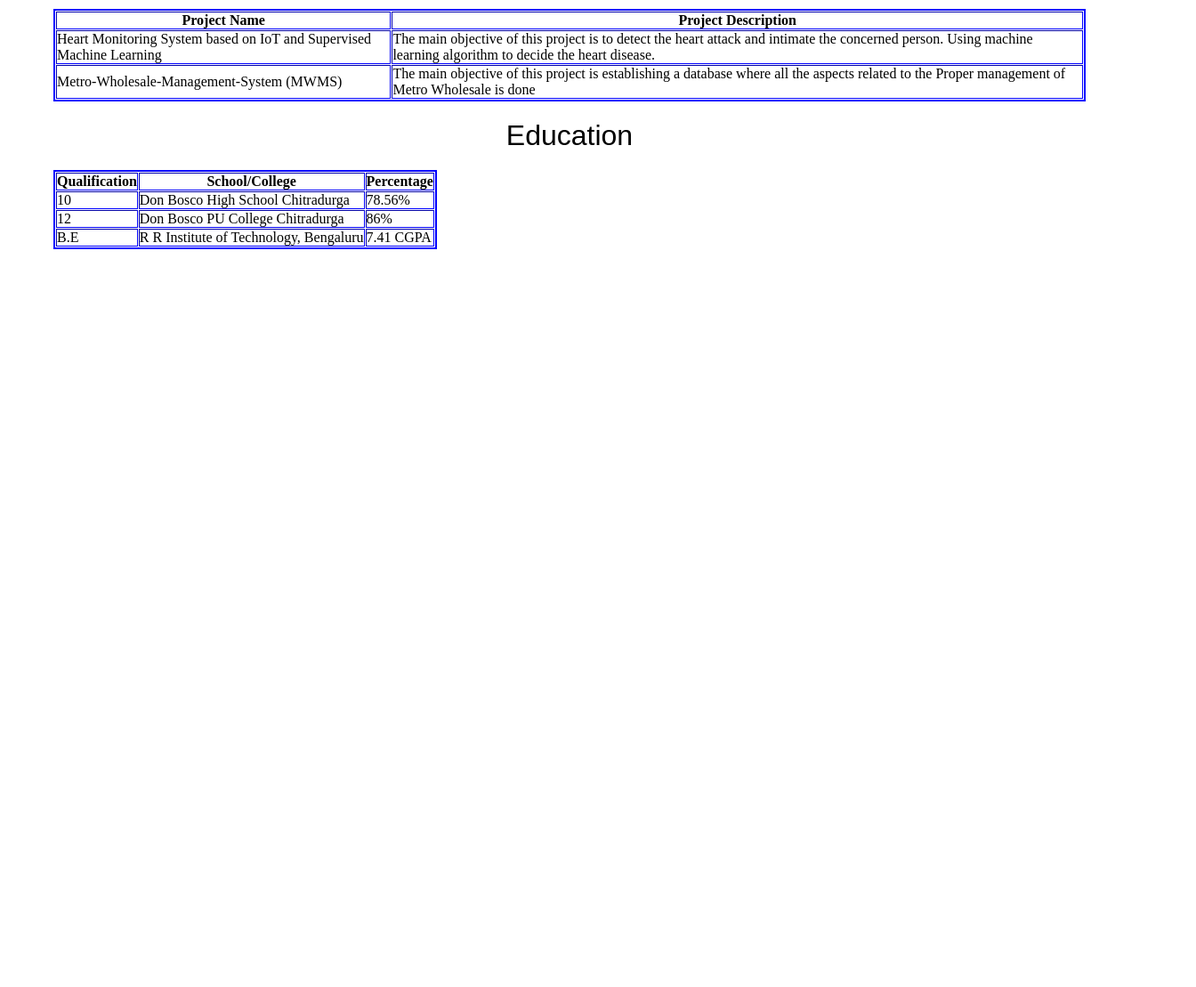
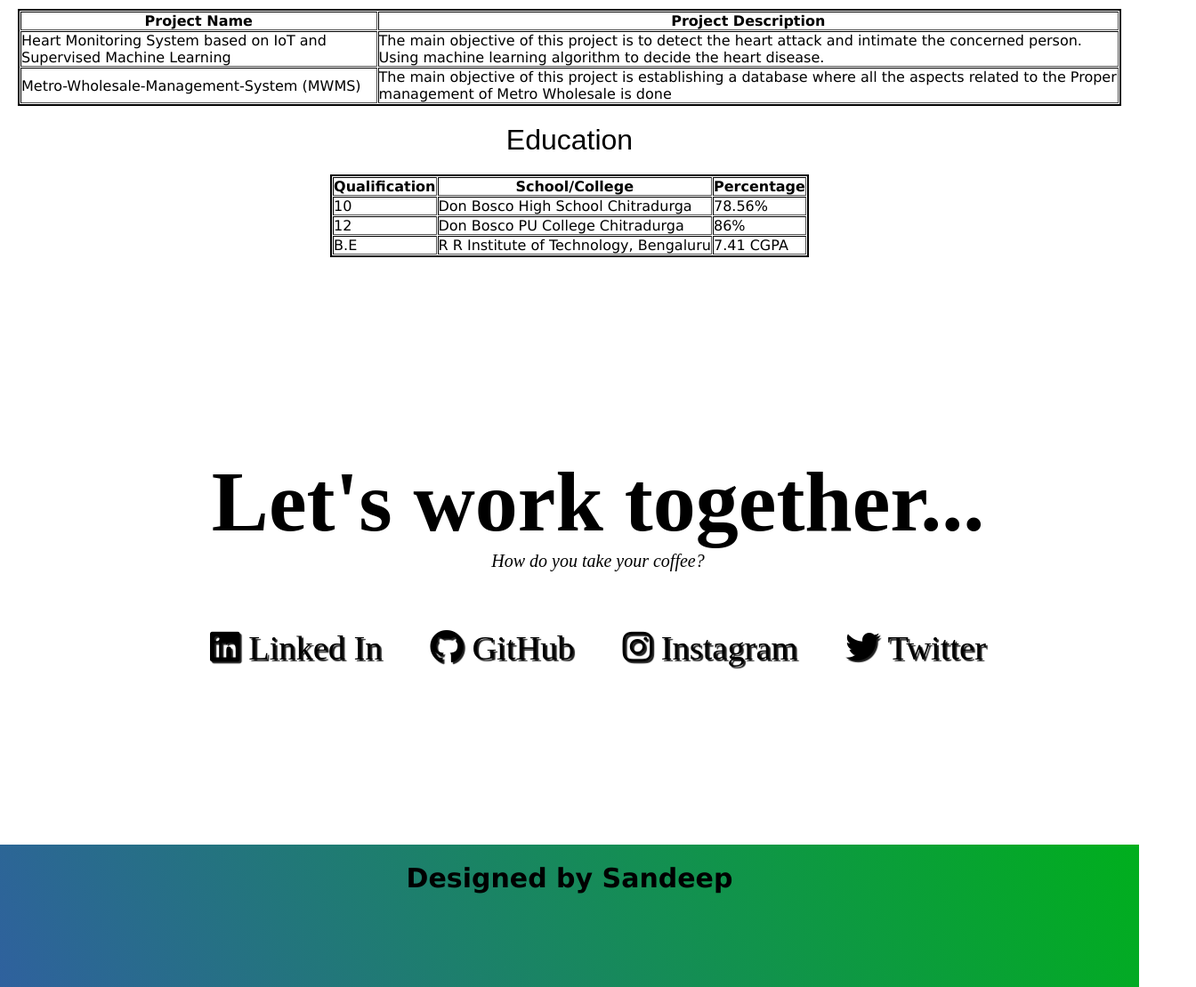
Before and after one commit to imSandeepbt/pp, a plain HTML site: page index.html in a window 1280 px wide. Shown: the part 998-2107 px from the top of the page at 89% size, 1344 px wide, since content can reach past the window. Before the commit the page ends 1298 px from the top, so only its background shows below. Drawn offline with Linux system fonts and the light colour scheme.

Commit message:
Add files via upload

```diff
--- a/index.html
+++ b/index.html
@@ -6,6 +6,8 @@
     <meta name="viewport" content="width=device-width, initial-scale=1.0">
     <title>Sandeep Portfolio</title>
     <link rel="stylesheet" href="style.css">
+    <link rel="stylesheet" href="https://use.fontawesome.com/releases/v5.8.2/css/all.css" integrity="sha384-oS3vJWv+0UjzBfQzYUhtDYW+Pj2yciDJxpsK1OYPAYjqT085Qq/1cq5FLXAZQ7Ay" crossorigin="anonymous" />
+
 </head>
 
 <body>
@@ -21,10 +23,8 @@
             <a href="#education">
                 <li>EDUCATION</li>
             </a>
-            <a href="">
-                <li>SKILLS</li>
-            </a>
-            <a href="">
+
+            <a href="#contact">
                 <li>CONTACT</li>
             </a>
         </ol>
@@ -90,6 +90,31 @@
         </table>
 
     </section>
+    <section id="contact" class="contact-section">
+        <div class="contact-section-header">
+            <h2>Let's work together...</h2>
+            <p>How do you take your coffee?</p>
+        </div>
+        <div class="contact-links">
+            <a href="https://www.linkedin.com/in/sandeep-b-t-b74a691b1/" target="_blank" class="btn contact-details">
+                <i class="fab fa-linkedin"></i> Linked In
+            </a>
+            <a id="profile-link" href="https://github.com/imSandeepbt" target="_blank" class="btn contact-details">
+                <i class="fab fa-github"></i> GitHub
+            </a>
+            <a id="profile-link" href="https://www.instagram.com/sandeep7878700/" target="_blank" class="btn contact-details">
+                <i class="fab fa-instagram"></i> Instagram
+            </a>
+            <a href="https://twitter.com/imSandeepbt" target="_blank" class="btn contact-details">
+                <i class="fab fa-twitter"></i> Twitter
+            </a>
+        </div>
+    </section>
+
+    <footer>
+        <h1>Designed by Sandeep</h1>
+    </footer>
+
 </body>
 
 </html>
--- a/style.css
+++ b/style.css
@@ -4,12 +4,17 @@
         padding: 0;
     }
 
+    a {
+        text-decoration: none;
+    }
+    /* Navigation Bar */
+
     nav {
         height: 75px;
         display: flex;
         justify-content: flex-end;
         align-items: center;
-    background: linear-gradient(to bottom right, black, white);
+        background-image: linear-gradient(to bottom right, black, white);
         box-shadow: 5px 10px 8px #000;
         position: relative;
         overflow: hidden;
@@ -38,6 +43,7 @@ nav ol {
         padding: 10px;
         color: black;
     }
+    /* Welcome Section */
 
     #welcome {
         height: 60vh;
@@ -61,6 +67,7 @@ nav ol {
         text-align: center;
         font-size: 2rem;
     }
+    /* About me */
 
     #aboutme h1 {
         font: 1em sans-serif;
@@ -103,6 +110,7 @@ nav ol {
         justify-content: space-evenly;
         align-items: center;
     }
+    /* Projects */
 
     #projects {
         margin: 20px;
@@ -116,9 +124,13 @@ nav ol {
     }
 
     #projects .table {
+        font-family: 'Lucida Sans', 'Lucida Sans Regular', 'Lucida Grande', 'Lucida Sans Unicode', Geneva, Verdana, sans-serif;
         margin: 20px 40px 0px 40px;
-    border: 2px solid blue;
+        border: 2px solid black;
+        margin-left: auto;
+        margin-right: auto;
     }
+    /* education */
 
     #education {
         margin: 20px;
@@ -132,6 +144,73 @@ nav ol {
     }
 
     #education .table {
+        font-family: 'Lucida Sans', 'Lucida Sans Regular', 'Lucida Grande', 'Lucida Sans Unicode', Geneva, Verdana, sans-serif;
         margin: 20px 40px 0px 40px;
-    border: 2px solid blue;
+        border: 2px solid black;
+        margin-left: auto;
+        margin-right: auto;
     }
+    /* Contact Section */
+
+    .contact-section {
+        display: flex;
+        flex-direction: column;
+        justify-content: center;
+        align-items: center;
+        text-align: center;
+        width: 100%;
+        height: 80vh;
+        padding: 0 2rem;
+        color: black;
+    }
+
+    .contact-section-header>h2 {
+        font-size: 6rem;
+    }
+
+    .contact-section-header>p {
+        font-style: italic;
+        font-size: 20px;
+    }
+
+    #contact .contact-links {
+        display: flex;
+        justify-content: space-evenly;
+        width: 100%;
+        max-width: 980px;
+        margin-top: 4rem;
+        flex-wrap: wrap;
+    }
+
+    .contact-links a {
+        color: black;
+    }
+
+    .contact-details {
+        font-size: 2.4rem;
+        text-shadow: 2px 2px 1px #1f1f1f;
+        transition: transform 0.3s ease-out;
+    }
+
+    #contact a:hover {
+        background: linear-gradient(45deg, blueviolet, yellow);
+        color: black;
+        font-weight: bold;
+        margin: 2px;
+        padding: 10px;
+        border-radius: 5px;
+    }
+    /* Footer */
+
+    footer {
+        height: 20vh;
+        background-image: linear-gradient(62deg, #2f619e 0%, #00af1d 100%);
+    }
+
+    footer h1 {
+        text-align: center;
+        font-size: 30px;
+        padding-top: 20px;
+        font-weight: bolder;
+        font-family: Verdana, Geneva, Tahoma, sans-serif;
+    }
```
Lines whose indentation alone changed are shown as unchanged.
